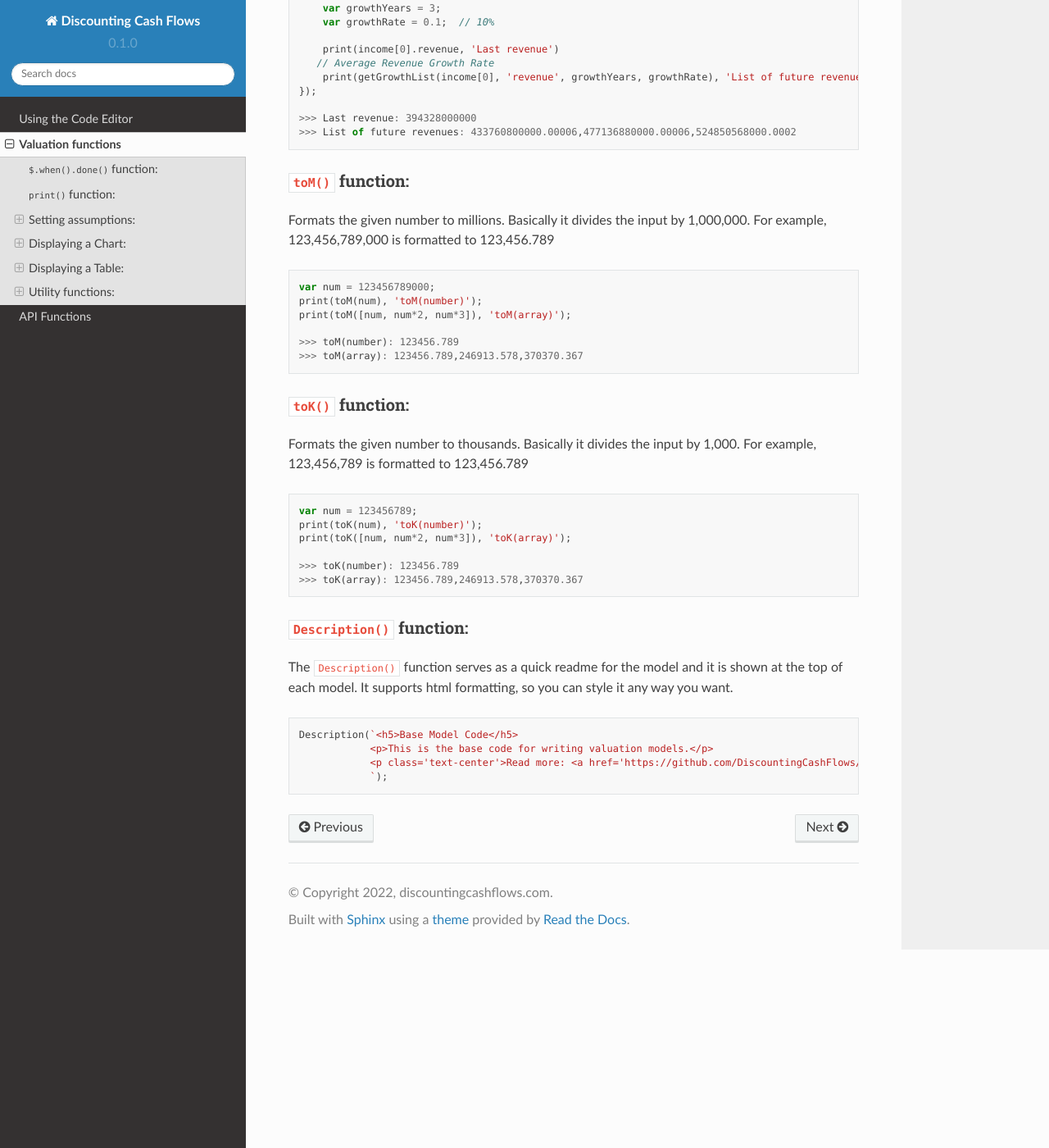
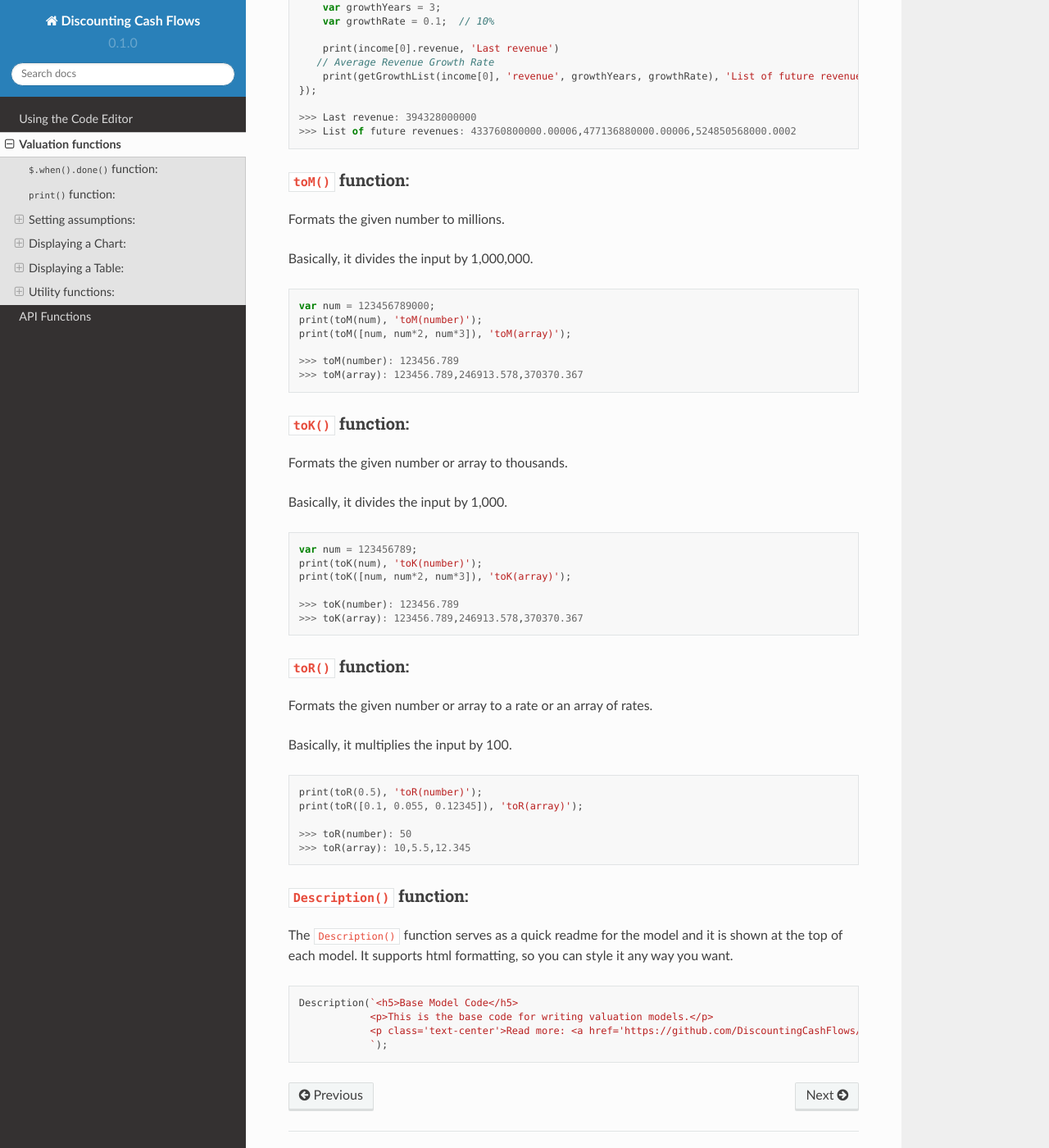
Before and after one commit to DiscountingCashFlows/readthedocs, a Sphinx documentation site: the page built from docs/source/functions.rst, in a window 1280 px wide and 1400 px high, scrolled down 13061 px. Shown: the whole window at 82% size. Built offline with Sphinx 7.4.7 and the Read the Docs theme 2.0.0, drawn with Linux system fonts in a browser that asks for light colours; some of the changed text lies outside the part shown.

Commit message:
Update functions.rst

```diff
--- a/docs/source/functions.rst
+++ b/docs/source/functions.rst
@@ -646,7 +646,9 @@ Arguments of ``getGrowthList(report, key, length, rate)``:
 ``toM()`` function:
 *******************
 
-Formats the given number to millions. Basically it divides the input by 1,000,000. For example, 123,456,789,000 is formatted to 123,456.789
+Formats the given number to millions.
+
+Basically, it divides the input by 1,000,000.
 
 .. code-block:: javascript
 
@@ -660,7 +662,9 @@ Formats the given number to millions. Basically it divides the input by 1,000,00
 ``toK()`` function:
 *******************
 
-Formats the given number to thousands. Basically it divides the input by 1,000. For example, 123,456,789 is formatted to 123,456.789
+Formats the given number or array to thousands.
+
+Basically, it divides the input by 1,000.
 
 .. code-block:: javascript
 
@@ -670,6 +674,21 @@ Formats the given number to thousands. Basically it divides the input by 1,000.
 
    >>> toK(number): 123456.789
    >>> toK(array): 123456.789,246913.578,370370.367
+
+``toR()`` function:
+*******************
+
+Formats the given number or array to a rate or an array of rates.
+
+Basically, it multiplies the input by 100.
+
+.. code-block:: javascript
+
+   print(toR(0.5), 'toR(number)');
+   print(toR([0.1, 0.055, 0.12345]), 'toR(array)');
+
+   >>> toR(number): 50
+   >>> toR(array): 10,5.5,12.345
 
 ``Description()`` function:
 ***************************
```
Also changed, not shown: other parts of docs/source/functions.rst (+5 -5 lines).
